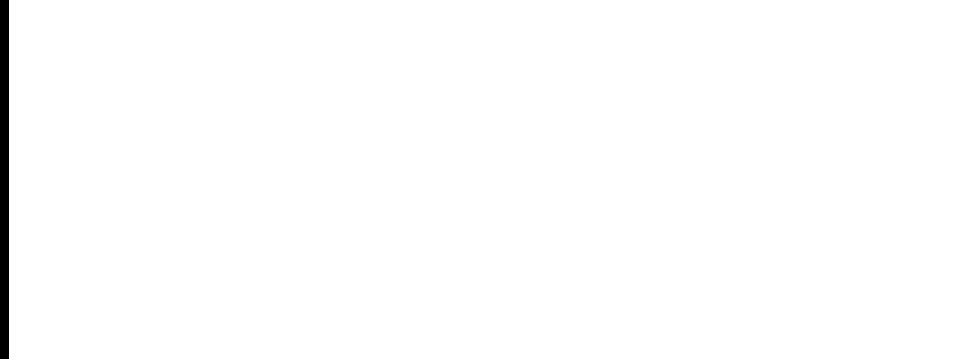
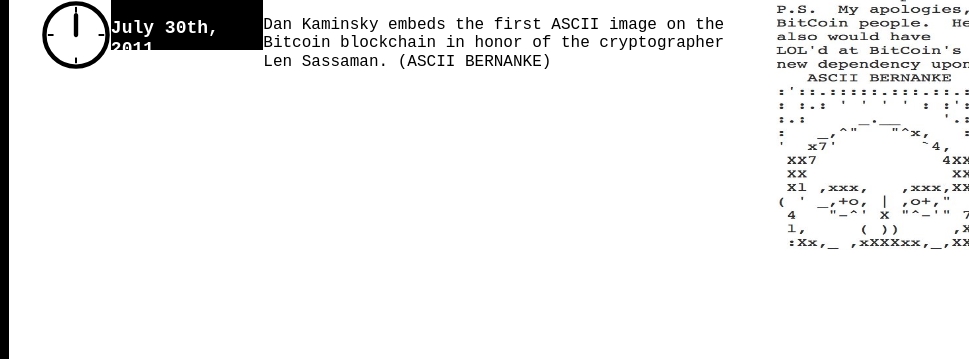
Before and after one commit to Binghamton-University-Design/newfrontier, a plain HTML site: page timeline.html in a window 1280 px wide. Shown: the top 359 px of the page, 311-1280 px from the left. Drawn offline with nearby package versions, Linux system fonts and the light colour scheme.

Commit message:
Update timeline.html

```diff
--- a/timeline.html
+++ b/timeline.html
@@ -41,7 +41,25 @@
 			</div>
 
 			<div id="content" class="width-8-12 width-12-12-m">
+				<div id="unit">
+					<div class="clock">
+						<img src="images/clock_12.svg" />
+					</div>
 
+
+						<div class="date">
+							<h3>July 30th, 2011</h3>
+						</div>
+
+						<div class="info">
+							<p>Dan Kaminsky embeds the first ASCII image on the Bitcoin blockchain in honor of the cryptographer Len Sassaman. (ASCII BERNANKE)</p>
+						</div>
+
+
+					<div class="image">
+						<a href="https://twitter.com/nic__carter/status/932454921621901312"><img src="images/bernanke.jpg" alt="ASCII BERNANKE" /></a>
+					</div>
+				</div>
 			</div>
 		</div>
 
```
